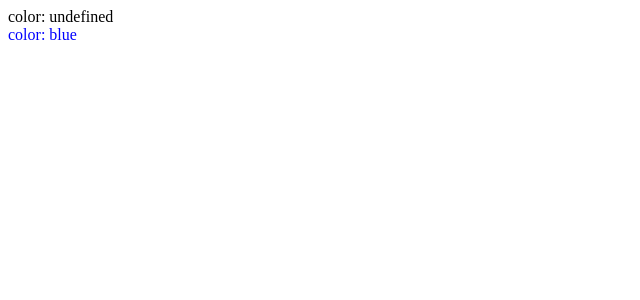
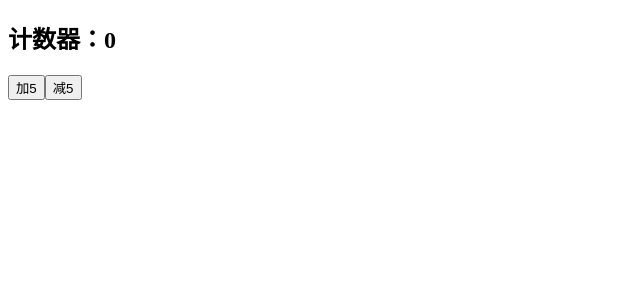
Before and after one commit to coder-klaus/react-tutorial, a React (Vite) app: page / in a window 1280 px wide. Shown: the top 300 px of the page, without its empty margins (0-640 px from the left). Built offline with nearby package versions, Linux system fonts and the light colour scheme.

Commit message:
fix: 添加 事件总线 示例

```diff
--- a/package.json
+++ b/package.json
@@ -10,6 +10,7 @@
     "preview": "vite preview"
   },
   "dependencies": {
+    "mitt": "^3.0.1",
     "prop-types": "^15.8.1",
     "react": "^19.1.0",
     "react-dom": "^19.1.0"
--- a/src/App.jsx
+++ b/src/App.jsx
@@ -24,7 +24,10 @@ import React from 'react';
 // Context
 // import Child from './components/005-Context/001-Context的基本使用'
 // import Child from './components/005-Context/002-Context的嵌套调用'
-import Child from './components/005-Context/003-Context的默认值'
+// import Child from './components/005-Context/003-Context的默认值'
+
+// 事件总线
+import Child from './components/006-事件总线'
 
 const App = () => {
   return (
--- /dev/null
+++ b/src/components/006-事件总线/components/Counter.jsx
@@ -0,0 +1,12 @@
+import React from 'react';
+import CounterAction from './CounterAction';
+
+const Counter = () => {
+  return (
+    <div>
+      <CounterAction />
+    </div>
+  );
+};
+
+export default Counter;
--- /dev/null
+++ b/src/components/006-事件总线/components/CounterAction.jsx
@@ -0,0 +1,17 @@
+import React from 'react';
+import emitter from '../eventBus';
+
+const CounterAction = () => {
+  // 可以依次传递参数 如 emitter.emit('change', arg1, arg2)
+  // 也可以将这些参数整合到一个对象中统一管理，也便于后期维护，这个参数一般被称之为payload
+  const changeCount = step => emitter.emit('add', { step });
+
+  return (
+    <>
+      <button onClick={() => changeCount(5)}>加5</button>
+      <button onClick={() => changeCount(-5)}>减5</button>
+    </>
+  );
+};
+
+export default CounterAction;
--- /dev/null
+++ b/src/components/006-事件总线/eventBus.js
@@ -0,0 +1,4 @@
+import mitt from 'mitt';
+
+const emitter = mitt();
+export default emitter;
--- /dev/null
+++ b/src/components/006-事件总线/index.jsx
@@ -0,0 +1,26 @@
+import { useEffect, useState } from 'react';
+import emitter from './eventBus';
+import Counter from './components/Counter';
+
+const Index = () => {
+  const [count, setCount] = useState(0);
+
+  useEffect(() => {
+    const handler = ({ step }) => setCount(count => count + step);
+
+    emitter.on('add', handler);
+
+    return () => {
+      emitter.off('add', handler);
+    };
+  }, []);
+
+  return (
+    <div>
+      <h2>计数器：{count}</h2>
+      <Counter />
+    </div>
+  );
+};
+
+export default Index;
```
